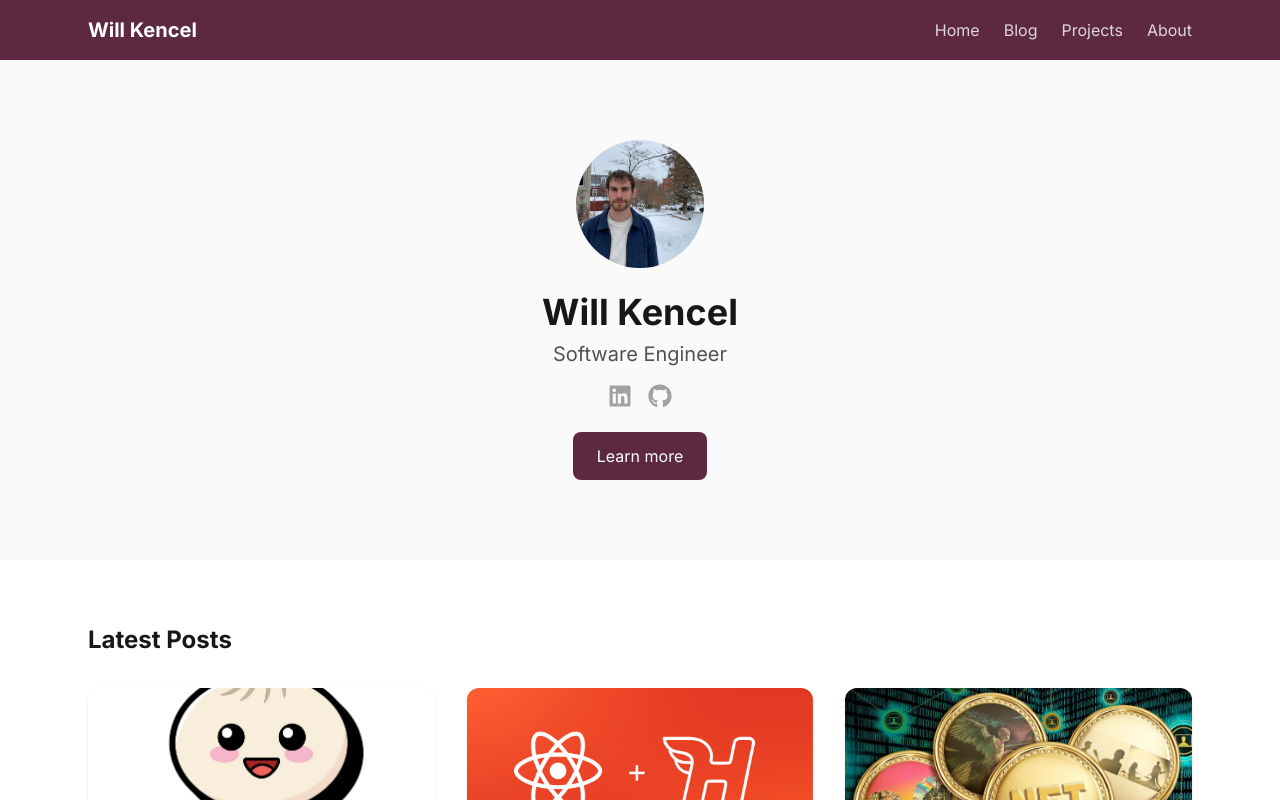
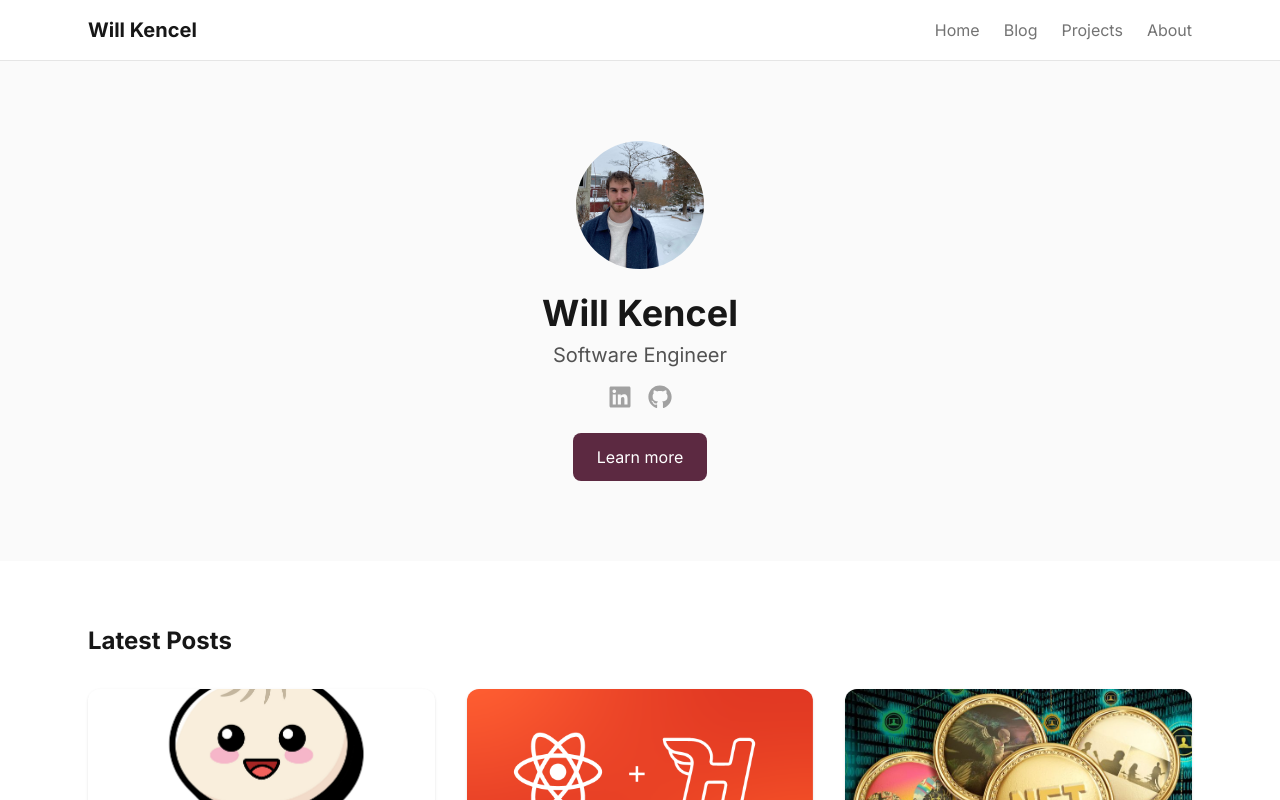
Before and after one commit to wkencel/WillKencelGatsbySite, a Next.js app: page / in a window 1280 px wide. Shown: the top 800 px of the page. Built offline with nearby package versions, Linux system fonts and the light colour scheme.

Commit message:
feat: update header and nav to white/neutral color scheme
Co-Authored-By: Claude Opus 4.6 <noreply@anthropic.com>

```diff
--- a/components/header.tsx
+++ b/components/header.tsx
@@ -2,9 +2,9 @@ import Navigation from "./navigation"
 
 export default function Header() {
   return (
-    <header className="bg-[#5C2941] text-white">
+    <header className="border-b border-neutral-200 bg-white">
       <div className="mx-auto flex max-w-6xl items-center justify-between px-6 py-4">
-        <a href="/" className="text-xl font-bold text-white no-underline">
+        <a href="/" className="text-xl font-bold text-neutral-900 no-underline">
           Will Kencel
         </a>
         <Navigation />
--- a/components/navigation.tsx
+++ b/components/navigation.tsx
@@ -17,7 +17,7 @@ export default function Navigation() {
   return (
     <nav>
       <button
-        className="text-white lg:hidden"
+        className="text-neutral-900 lg:hidden"
         onClick={() => setMenuOpen(!menuOpen)}
         aria-label="Toggle menu"
       >
@@ -27,13 +27,13 @@ export default function Navigation() {
       <ul
         className={`${
           menuOpen ? "flex" : "hidden"
-        } absolute right-0 top-full flex-col bg-[#5C2941] px-6 py-4 lg:static lg:flex lg:flex-row lg:gap-6 lg:p-0`}
+        } absolute right-0 top-full z-50 flex-col border-b border-neutral-200 bg-white px-6 py-4 lg:static lg:flex lg:flex-row lg:gap-6 lg:border-0 lg:p-0`}
       >
         {navLinks.map(link => (
           <li key={link.href}>
             <Link
               href={link.href}
-              className="block py-2 text-white/80 transition-colors hover:text-white lg:py-0"
+              className="block py-2 text-neutral-500 transition-colors hover:text-neutral-900 lg:py-0"
               onClick={() => setMenuOpen(false)}
             >
               {link.label}
```
